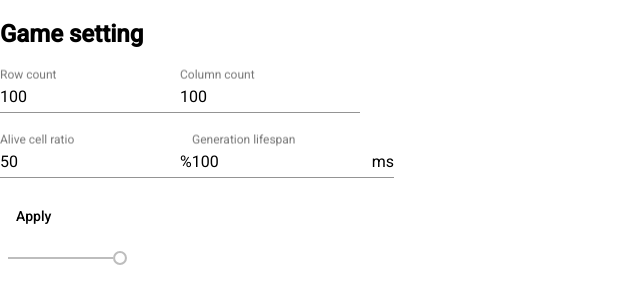
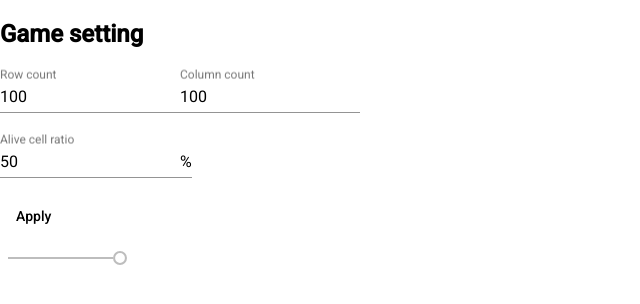
Before and after one commit to HenrySu/GameOfLife, an Angular app: page / in a window 1280 px wide. Shown: the top 304 px of the page, without its empty margins (0-640 px from the left). Built offline with nearby package versions, Linux system fonts and the light colour scheme.

Commit message:
remove life span from game setting

```diff
--- a/src/app/game/components/game-setting/game-setting.component.html
+++ b/src/app/game/components/game-setting/game-setting.component.html
@@ -15,11 +15,6 @@
     <input type="number" min="0" max="100" step="1" matInput formControlName="alivePercentage">
     <span matSuffix>%</span>
   </mat-form-field>
-  <mat-form-field>
-    <mat-label>Generation lifespan</mat-label>
-    <input type="number" min="100" step="100" matInput formControlName="evolutionTimeInterval">
-    <span matSuffix>ms</span>
-  </mat-form-field>
 
   <section id="submit-section">
     <button mat-button type="submit" [disabled]="!settingForm.valid">Apply</button>
```
